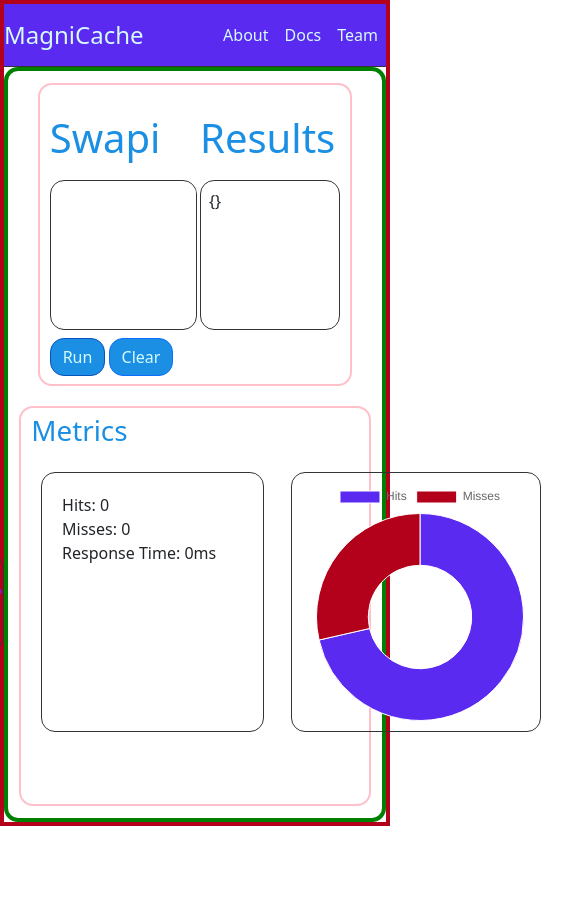
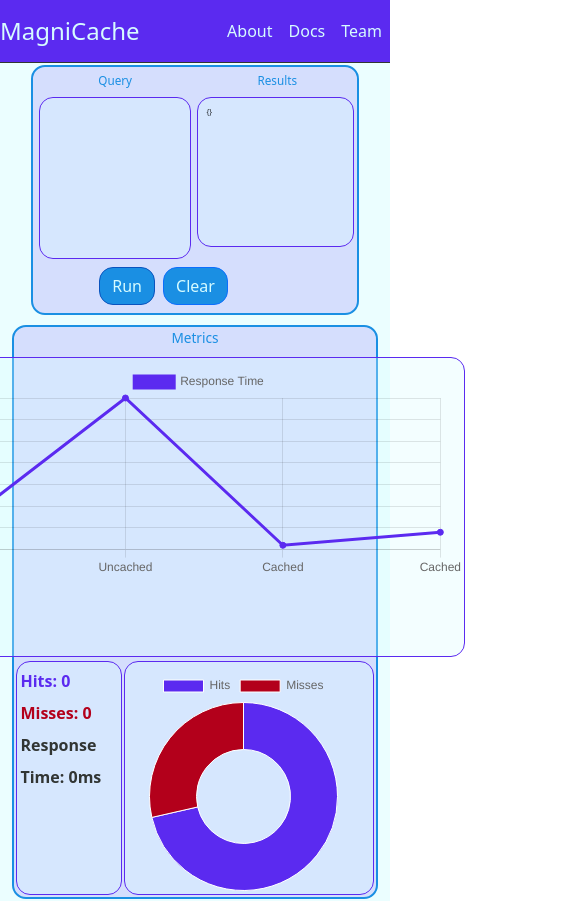
Before and after one commit to oslabs-beta/MagniCache, a React app in the folder client/: page / in a window 390 px wide. Shown: the whole page, 581 px wide, since content can reach past the window. Before the commit the page ends 844 px from the top, so only its background shows below. Built offline with nearby package versions, Linux system fonts and the light colour scheme.

Commit message:
add responsiveness to main page

```diff
--- a/client/components/NavBar.tsx
+++ b/client/components/NavBar.tsx
@@ -5,6 +5,7 @@
 import { Link } from 'react-router-dom';
 
 const NavBar: React.FC = () => {
+  let nightMode = false;
   // Navbar.Brand is currently using href, which reloads home page onClicking magniCache --> not sure whether this is better or do we want to make it a router link
   return (
     <Navbar className="nav">
@@ -22,6 +23,13 @@
           <Nav.Link as={Link} id="team-nav-link" to="/team">
             Team
           </Nav.Link>
+          {/* <Nav.Link>
+            <i
+              id="moon"
+              className="fas fa-moon"
+              style={nightMode ? { color: '#1a8fe3' } : { color: 'black' }}
+            ></i>
+          </Nav.Link> */}
         </Nav>
       </Container>
     </Navbar>
--- a/client/components/QueryDisplay.tsx
+++ b/client/components/QueryDisplay.tsx
@@ -4,31 +4,34 @@
 import Result from './Result';
 
 interface QueryProps {
-  queryValue: string,
-  setQueryValue: React.Dispatch<React.SetStateAction<string>>
-  queryResponse: Object,
-  fetchTime: number,
-  handleClickRun: () => void
-  handleClickClear: () => void
+  queryValue: string;
+  setQueryValue: React.Dispatch<React.SetStateAction<string>>;
+  queryResponse: Object;
+  fetchTime: number;
+  handleClickRun: () => void;
+  handleClickClear: () => void;
 }
 
-
 const QueryDisplay = (props: QueryProps) => {
-  const  { queryValue, setQueryValue, queryResponse, fetchTime, handleClickClear, handleClickRun } = props;
-
+  const {
+    queryValue,
+    setQueryValue,
+    queryResponse,
+    fetchTime,
+    handleClickClear,
+    handleClickRun,
+  } = props;
 
   return (
     <div className="query-display-flex">
-      <div id="query-display" className="query-display-child">
-        <h1 className="API-title">Swapi</h1>
+      <div className="query-display-child" id="query-box">
+        <h1 className="query-display-title">Query</h1>
         <div className="fields-container">
           <textarea
             className="query-input"
             onChange={(e) => setQueryValue(e.target.value)}
-            style={{ color: '#1a8fe3' }}
           />
         </div>
-        <div className="run-clear">
         <ToggleButtonGroup
           type="radio"
           name="options"
@@ -42,6 +45,7 @@
               borderRadius: '14px',
               backgroundColor: '#1a8fe3',
               color: '#d6fbff',
+              marginRight: '5px',
             }}
             onClick={handleClickRun}
           >
@@ -62,9 +66,8 @@
           </ToggleButton>
         </ToggleButtonGroup>
       </div>
-      </div>
       <div id="result-display" className="query-display-child">
-        <h1 className="res-title">Results</h1>
+        <h1 className="query-display-title">Results</h1>
         <div className="fields-container-result">
           <Result queryResponse={queryResponse} />
         </div>
@@ -73,5 +76,4 @@
   );
 };
 
-
 export default QueryDisplay;
--- a/client/components/Response.tsx
+++ b/client/components/Response.tsx
@@ -1,18 +1,24 @@
 import React, { useState, useEffect, useContext } from 'react';
 
 interface ResponseProps {
-  hits: number,
-  misses: number,
-  fetchTime: number,
+  hits: number;
+  misses: number;
+  fetchTime: number;
 }
 
 const Response = (props: ResponseProps) => {
   const { hits, misses, fetchTime } = props;
   return (
     <div className="res-metrics">
-      <div className="single-metric">Hits: {hits}</div>
-      <div className="single-metric">Misses: {misses}</div>
-      <div className="single-metric">Response Time: {fetchTime}ms</div>
+      <div className="single-metric" id="hits">
+        Hits: {hits}
+      </div>
+      <div className="single-metric" id="misses">
+        Misses: {misses}
+      </div>
+      <div className="single-metric" id="response-time">
+        Response Time: {fetchTime}ms
+      </div>
     </div>
   );
 };
--- a/client/components/Result.tsx
+++ b/client/components/Result.tsx
@@ -7,7 +7,7 @@
 const Result: React.FC<ResultProps> = ({ queryResponse }) => {
   return (
     <>
-      <div className="single-result">{JSON.stringify(queryResponse)}</div>
+      <p className="single-result">{JSON.stringify(queryResponse)}</p>
     </>
   );
 };
--- a/client/components/VisualsDisplay.tsx
+++ b/client/components/VisualsDisplay.tsx
@@ -25,13 +25,13 @@
 );
 
 interface VisualProps {
-  queryValue: string,
-  queryResponse: Object,
-  fetchTime: number,
+  queryValue: string;
+  queryResponse: Object;
+  fetchTime: number;
 }
 
 // Create the charts within this file, response.tsx will take care of the metrics for the cache response
-const VisualsDisplay= (props: VisualProps) => {
+const VisualsDisplay = (props: VisualProps) => {
   const [hits, setHits] = useState(Number);
   const [misses, setMisses] = useState(Number);
   //TODO: Use queryresponse and fetch time to populate data inside visuals
@@ -61,34 +61,31 @@
     ],
   };
   return (
-    <div>
-      <h1>Metrics</h1>
+    <>
+      <h1 id="visuals-header">Metrics</h1>
       <div className="visuals-display">
         <div className="left-visual">
           <Line
             id="line-graph"
-            width={800}
-            height={300}
+            width={1000}
+            height={400}
+            options={{ responsive: true, maintainAspectRatio: true }}
             // datasetIdKey="id"
             color="#5b2af0"
             data={dataLine}
           />
         </div>
         <div className="right-visual">
-          <div className="right-metric">
+          <div className="hits-misses">
             {/* Props passed here are for the response container being able to render the metrics associated with the hits and misses from the cache */}
-            <Response
-            hits ={hits}
-            misses = {misses}
-            fetchTime = {fetchTime}
-            />
+            <Response hits={hits} misses={misses} fetchTime={fetchTime} />
           </div>
-          <div className="right-chart">
+          <div className="donut-chart">
             <Doughnut id="doughnut" data={dataDo} />
           </div>
         </div>
       </div>
-    </div>
+    </>
   );
 };
 
--- a/client/containers/MetricsContainer.tsx
+++ b/client/containers/MetricsContainer.tsx
@@ -9,6 +9,7 @@
 
   const handleClickRun = () => {
     //TODO: Have the backend send the cache hits and misses in some way. possibly here or visual display
+    if (queryValue !== '' && queryValue !== null) {
       fetch(`/graphql`, {
         method: 'POST',
         headers: {
@@ -30,6 +31,9 @@
         const timing = resourceTimings[i];
         // setFetchTime(Math.floor(timing.duration) + 1);
         setFetchTime(Math.floor(timing.duration) + 1);
+      }
+    } else {
+      setQueryResponse('Query field cannot be empty');
     }
   };
 
--- a/client/index.html
+++ b/client/index.html
@@ -5,6 +5,12 @@
     <meta http-equiv="X-UA-Compatible" content="IE=edge" />
     <meta name="viewport" content="width=device-width, initial-scale=1.0" />
     <title>MagniCache</title>
+    <!-- font Awesome icons-->
+    <link
+      rel="stylesheet"
+      href="https://use.fontawesome.com/releases/v5.12.1/css/all.css"
+      crossorigin="anonymous"
+    />
     <!-- bootstrap-->
     <link
       rel="stylesheet"
--- a/client/scss/styles.scss
+++ b/client/scss/styles.scss
@@ -7,16 +7,16 @@
 $secondaryWhite: white;
 $blackColor: #313533;
 $errorColor: #b3001b;
+$lightTertiaryColor: rgba(214, 251, 255, 0.3);
 
 .maintainer {
-  border: 4px solid $errorColor;
   width: 100%;
   height: 100%;
+  background-color: $lightTertiaryColor;
 }
 
 .nav {
   border-bottom: 1px solid $blackColor;
-  // border-radius: $borderRad;
   background-color: $primaryColor;
   color: $tertiaryColor;
   margin-bottom: 20px;
@@ -38,53 +38,52 @@
   font-size: 1.5em;
 }
 
+#moon {
+}
+
 .metrics-container {
-  // added display, flexDirection
   display: flex;
   flex-direction: column;
   justify-content: center;
   align-items: center;
-  border: 4px solid green;
+  background-color: $lightTertiaryColor;
   height: 100%;
   width: 100%;
-  border-radius: $borderRad;
-  // commented out display, gridTemplateColumns
-  // display: grid;
-  // grid-template-columns: repeat(50%, 2);
   padding: 0.5%;
 }
 
 .query-container,
 .visuals-container {
   width: 95%;
-  border: 2px solid pink;
+  border: 2px solid $secondaryColor;
   border-radius: $borderRad;
-  padding-left: 10px;
-  padding-top: 6px;
-  margin: 10px;
+  background-color: rgba(91, 42, 240, 0.15);
 }
 
 .query-container {
-  padding-left: 0;
   width: 85%;
+  margin-bottom: 10px;
 }
 
 .visuals-container {
   min-height: 400px;
 }
 
-// commented out query-result
-// .query-result {
-//   // display: grid;
-// }
-
 .query-display-flex {
+  border-radius: $borderRad;
   display: grid;
   grid-template-columns: 1fr 1fr;
-  // justify-content: center;
-  // align-items: center;
-  padding-top: 5%;
-  padding-left: 10px;
+}
+
+.query-display-child {
+  padding-left: 1.5%;
+}
+
+.query-display-title {
+  text-align: center;
+  padding: 0.5vw;
+  margin-top: 1vw;
+  font-size: 3vw;
 }
 
 .fields-container {
@@ -92,37 +91,53 @@
   flex-direction: column;
   justify-content: start;
   align-items: start;
-  padding-left: 8px;
-  padding-top: 8px;
   border-radius: $borderRad;
-  width: 98%;
+  width: 95%;
   margin-bottom: 8px;
-  border: 1px solid $blackColor;
+  border: 1.5px solid $primaryColor;
   min-height: 150px;
   max-height: 300px;
   overflow-y: scroll;
 }
 
+.query-input {
+  color: $secondaryColor;
+  background-color: $lightTertiaryColor;
+  border-radius: $borderRad;
+  font-size: 1.3vw;
+  width: 100%;
+  height: 10rem;
+  text-align: left;
+  resize: none;
+  border: none;
+  margin: 0;
+  padding: 0.5vw;
+}
+
+.query-input:focus {
+  outline-width: 0;
+}
+
+// scrollbar
 .fields-container::-webkit-scrollbar,
 .fields-container-result::-webkit-scrollbar {
-  display: none;
+  // display: none;
+}
+
+#query-box {
+  display: flex;
+  flex-direction: column;
+  align-items: center;
+}
+
+.query-display-child .toggle-button-group-rc {
+  // border: 3px solid red;
+  width: 20%;
 }
 
 [type='radio'] {
-  display: none;
-}
-
-.query-result-container {
-  position: absolute;
-  left: 2%;
-  top: 0;
-}
-
-.API-title,
-.res-title {
-  padding-bottom: 10px;
-  margin-top: 5%;
-  font-size: 40px;
+  // this changes the shadow around run and clear buttons
+  // display: none;
 }
 
 h5 {
@@ -135,9 +150,6 @@
 }
 
 .fields-container-result {
-  // display: flex;
-  // flex-direction: column;
-  // justify-content: start;
   align-items: start;
   padding-left: 8px;
   padding-top: 8px;
@@ -146,64 +158,115 @@
   margin-bottom: 8px;
   border: 1px solid $blackColor;
   min-height: 150px;
-  max-height: 300px;
+  max-height: 200px;
   overflow-y: scroll;
   overflow-x: hidden;
+  background-color: $lightTertiaryColor;
+  //
+  display: flex;
+  flex-direction: column;
+  justify-content: start;
+  width: 98%;
+  overflow-wrap: break-word;
+  margin-bottom: 8px;
+  border: 1.5px solid $primaryColor;
+}
+
+.single-result {
+  word-break: break-all;
+  font-size: 1.3vw;
+}
+
+#visuals-header {
+  text-align: center;
+  font-size: 3.5vw;
+  margin-top: 1%;
 }
 
 .visuals-display {
-  // display: grid;
-  // grid-template-columns: 25% 75%;
   display: flex;
-  padding-left: 1%;
-  padding-top: 5%;
-  justify-content: center;
+  justify-content: space-evenly;
   align-items: center;
-  column-gap: 5%;
+  // border: 4px solid red;
+  padding: 0;
+  margin: 0;
+  // column-gap: 2%;
+  // flex-wrap: wrap;
+}
+
+@media (max-width: 1050px) {
+  .visuals-display {
+    display: flex;
+    flex-direction: column;
+  }
+  .query-input,
+  .single-result {
+    font-size: 1.6vw;
+  }
+}
+
+@media (max-width: 866px) {
+  .query-input,
+  .single-result {
+    font-size: 1.9vw;
+  }
 }
 
 .left-visual,
-.right-metric,
-.right-chart {
-  border: 1px solid $blackColor;
+.hits-misses,
+.donut-chart {
+  border: 1.5px solid $primaryColor;
+  background-color: $lightTertiaryColor;
   border-radius: $borderRad;
   padding-left: 8px;
   padding-top: 8px;
+  margin: 1%;
+}
+
+.left-visual,
+.right-visual {
+  // border: 4px solid green;
+  height: 100%;
+  margin: 0.5vw;
+}
+
+.left-visual {
+  padding-bottom: 1vw;
+  // margin: 20px;
+  width: 60%;
+  height: 300px;
+  min-width: 540px;
 }
 
 .right-visual {
   display: flex;
-  column-gap: 5%;
+  // column-gap: 5%;
+  padding: 0;
 }
 
-.right-metric {
-  padding: 20px;
-  width: 250px;
+.hits-misses {
+  padding: 1vw;
+  width: 45%;
+  margin: 0;
+  color: $secondaryColor;
+  font-weight: 600;
+  line-height: 2;
 }
 
-.right-chart {
-  margin-right: 40px;
-  min-width: 250px;
-  padding-bottom: 10px;
+#hits {
+  color: $primaryColor;
+}
+#misses {
+  color: $errorColor;
+}
+#response-time {
+  color: $blackColor;
 }
 
-.left-visual {
-  padding-bottom: 30px;
-  margin: 20px;
-  width: 50%;
+.donut-chart {
+  // margin-right: 40px;
+  min-width: 250px;
+  padding-bottom: 1vw;
+  margin: 0;
+  margin-left: 0.7vw;
 }
-
-.query-input {
-  width: 400%;
-  height: 8rem;
-  border: none;
-  text-align: left;
-}
-
-.query-input:focus {
-  outline-width: 0;
-}
-
-#doughtnut {
-  padding-bottom: 20px;
-}
```
Lines whose indentation alone changed are shown as unchanged.
